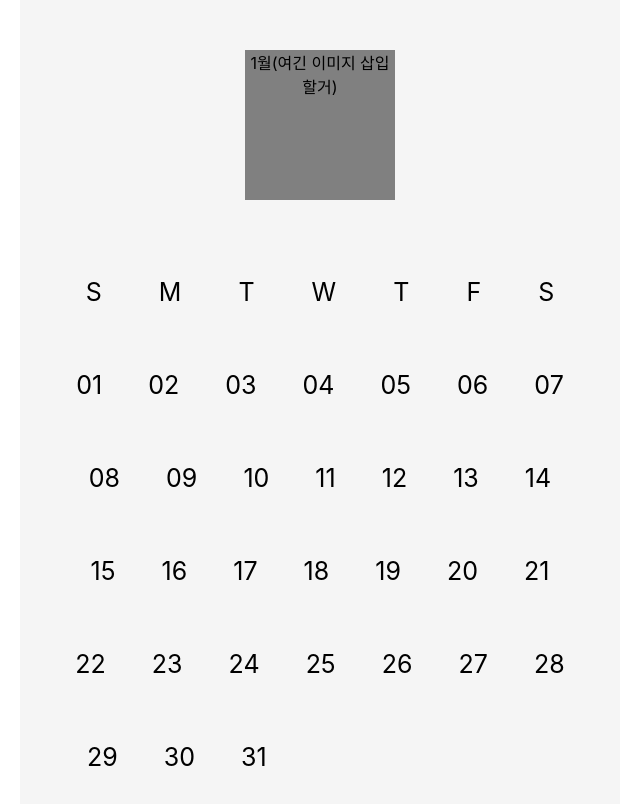
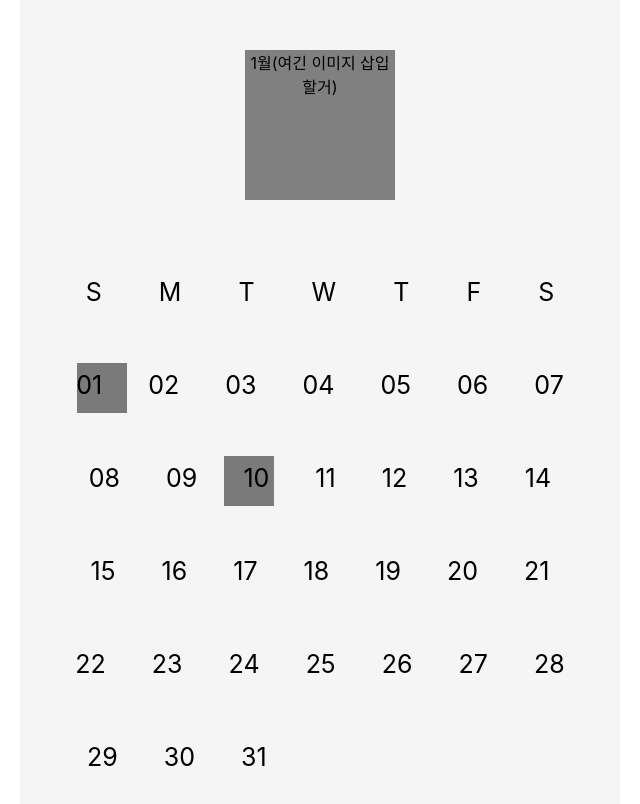
Before and after one commit to ccconac/calendar, a React (Create React App) app: page / in a window 1280 px wide. Shown: the top 804 px of the page, without its empty margins (320-960 px from the left). Built offline with nearby package versions, Linux system fonts and the light colour scheme.

Commit message:
ADD: 이벤트 날짜 위치에 임시 박스 삽입

```diff
--- a/src/component/month/january.css
+++ b/src/component/month/january.css
@@ -56,3 +56,24 @@
     text-indent: 17px;
     text-align: left;
 }
+
+/*여기랑*/
+.SEBD {
+    margin-left: 7px;
+}
+
+/*여기 라우터 넣어야 한다*/
+.SHBD {
+    margin-left: 154px;
+}
+
+.SEBD, .SHBD {
+    margin-top: -45px;
+
+    width: 50px;
+    height: 50px;
+
+    /*원 png 삽입해야 하는데 우선 상자로 위치만 잡아 놓음*/
+    background-color: black;
+    opacity: 0.5;
+}
--- a/src/component/month/january.jsx
+++ b/src/component/month/january.jsx
@@ -6,8 +6,12 @@ const january = () => {
         <div className = "main">
             <div className = "month">1월(여긴 이미지 삽입할거)</div>
             <div className = "week">S M T W T F S</div>
-            <div className = "days1">01 02 03 04 05 06 07</div>
-            <div className = "days2">08 09 10 11 12 13 14</div>
+            <div className = "days1">01 02 03 04 05 06 07
+                <div className = "SEBD"></div>
+            </div>
+            <div className = "days2">08 09 10 11 12 13 14
+                <div className = "SHBD"></div>
+            </div>
             <div className = "days3">15 16 17 18 19 20 21</div>
             <div className = "days4">22 23 24 25 26 27 28</div>
             <div className = "days5">29 30 31</div>
```
